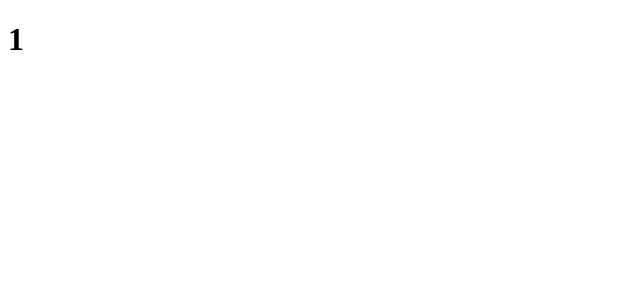
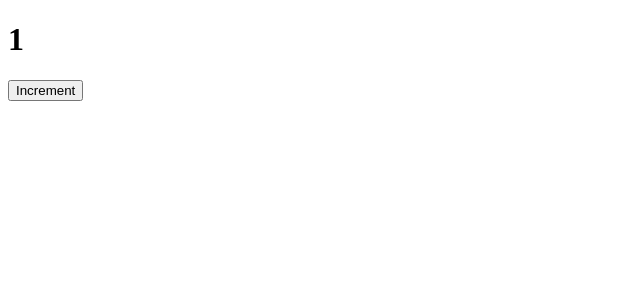
Before and after one commit to WellingtonIdeao/angular-template, an Angular app: page / in a window 1280 px wide. Shown: the top 300 px of the page, without its empty margins (0-640 px from the left). Built offline with nearby package versions, Linux system fonts and the light colour scheme.

Commit message:
Data binding Click event to increment method

```diff
--- a/src/app/contador/contador.component.html
+++ b/src/app/contador/contador.component.html
@@ -1 +1,2 @@
 <h1>{{ numero }}</h1>
+<button (click)="increment()">Increment</button>
--- a/src/app/contador/contador.component.ts
+++ b/src/app/contador/contador.component.ts
@@ -13,5 +13,8 @@ export class ContadorComponent implements OnInit {
 
   ngOnInit(): void {
   }
+  public increment(){
+    this.numero++;
+  }
 
 }
```
